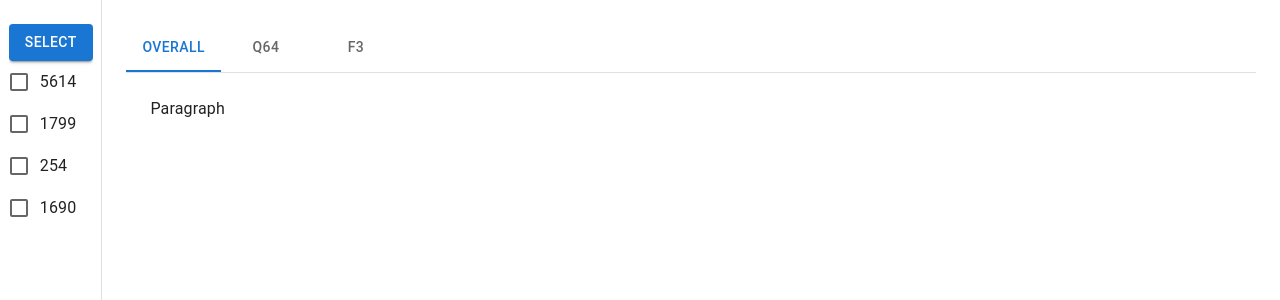
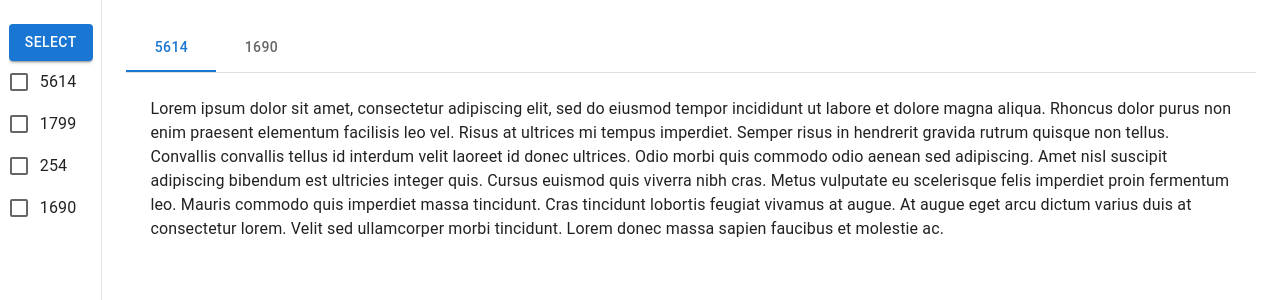
Before and after one commit to Tal-Moshel/Odin, a React (Create React App) app in the folder odin-analyzer/frontend/: page / in a window 1280 px wide. Shown: the top 300 px of the page. Built offline with nearby package versions, Linux system fonts and the light colour scheme.

Commit message:
Receiving a TabAndView object creates a tab(with a title) and it's view - its component that allowes to hold other components

```diff
--- a/odin-analyzer/frontend/src/App.tsx
+++ b/odin-analyzer/frontend/src/App.tsx
@@ -4,7 +4,7 @@ import './App.css';
 import { useState } from 'react';
 
 import TeamSelectSidePanel from './components/TeamSelectSidePanel';
-import AnalasysTabs from "./components/AnalasysTabs";
+import {AnalasysTabs, TabAndView} from "./components/AnalasysTabs";
 
 import { Box, Button, Drawer, createTheme, CssBaseline, Typography } from "@mui/material";
 
@@ -26,14 +26,9 @@ function App() {
       <CssBaseline />
       <TeamSelectSidePanel teams_list={selectedTeams} on_teams_selected={(selected_teams) => {console.log(selected_teams)}}></TeamSelectSidePanel>
       <Box component="main" sx={{ flexGrow: 1, p: 3 }}>
-        <AnalasysTabs tabTexts={["Overall", "Q64", "F3"]}>
-          <Box>Paragraph</Box>
-          <Box>
-            text
-          </Box>
-        </AnalasysTabs>
-
-        {/* <Typography paragraph>
+        <AnalasysTabs>
+            <TabAndView tabTitle='5614'>
+              <Typography paragraph>
                   Lorem ipsum dolor sit amet, consectetur adipiscing elit, sed do eiusmod
                   tempor incididunt ut labore et dolore magna aliqua. Rhoncus dolor purus non
                   enim praesent elementum facilisis leo vel. Risus at ultrices mi tempus
@@ -47,6 +42,9 @@ function App() {
                   consectetur lorem. Velit sed ullamcorper morbi tincidunt. Lorem donec massa
                   sapien faucibus et molestie ac.
               </Typography>
+            </TabAndView>
+            <TabAndView tabTitle='1690'>
+              <p>hell yeah</p>
               <Typography paragraph>
                 Consequat mauris nunc congue nisi vitae suscipit. Fringilla est ullamcorper
                 eget nulla facilisi etiam dignissim diam. Pulvinar elementum integer enim
@@ -59,7 +57,10 @@ function App() {
                 tristique sollicitudin nibh sit. Ornare aenean euismod elementum nisi quis
                 eleifend. Commodo viverra maecenas accumsan lacus vel facilisis. Nulla
                 posuere sollicitudin aliquam ultrices sagittis orci a.
-        </Typography> */}
+              </Typography>
+          </TabAndView>
+        </AnalasysTabs>
+
       </Box>
     </Box>
   );
--- a/odin-analyzer/frontend/src/components/AnalasysTabs.tsx
+++ b/odin-analyzer/frontend/src/components/AnalasysTabs.tsx
@@ -2,12 +2,28 @@ import { Box, Tab, Tabs } from "@mui/material";
 import { Component, ReactElement, ReactNode, useState } from "react";
 
 interface AnalasysTabsProps {
-    children?: ReactElement[];
-    tabTexts?: string[];
+    children: Array<ReactElement<TabAndViewProps>>;
 }
 
 interface AnalasysTabsState {
     tabIndex: number;
+}
+
+interface TabAndViewProps {
+    tabTitle: string;
+    children?: ReactElement | ReactElement[] | JSX.Element | JSX.Element[];
+}
+
+class TabAndView extends Component<TabAndViewProps>{
+    constructor(props: TabAndViewProps){
+        super(props)
+    }
+
+    render() {
+        return (
+            this.props.children
+        )
+    }
 }
 
 interface TabPanelProps {
@@ -54,28 +70,22 @@ class AnalasysTabs extends Component<AnalasysTabsProps, AnalasysTabsState> {
     }
 
     render(){
-        let tabList: ReactElement[] = [];
-        if( this.props.tabTexts != null){
-            for(let i = 0; i < this.props.tabTexts.length; i++){
+        let tabList: ReactNode [] = [];
+        let viewList: ReactNode [] = [];
+        if( this.props.children != null){
+            for(let i = 0; i < this.props.children.length; i++){
+                let child: ReactNode = this.props.children[i];
+
                 tabList.push(
-                    <Tab label={this.props.tabTexts[i]} {...this.generateTabProps(i)} />
+                    <Tab label={child.props.tabTitle} {...this.generateTabProps(i)} />
                 )
-            }
-        }
-
-
-        let tabsViewList: ReactElement[] = [];
-        if(this.props.children != null){
-            for(let i = 0; i < this.props.children.length; i++){
-                const child: ReactElement = this.props.children[i]
-                tabsViewList.push(
+                viewList.push(
                     <TabPanelWrapper index={i} value={this.state.tabIndex}>
-                        {child}
+                        {child.props.children}
                     </TabPanelWrapper>
                 )
             }
         }
-
 
         return(
             <Box sx={{ width: '100%' }}>
@@ -85,10 +95,10 @@ class AnalasysTabs extends Component<AnalasysTabsProps, AnalasysTabsState> {
                 </Tabs>
                 </Box>
 
-                {tabsViewList}
+                {viewList}
             </Box>
         )
     }
 }
 
-export default AnalasysTabs;
+export {AnalasysTabs, TabAndView}
```
Lines whose indentation alone changed are shown as unchanged.
